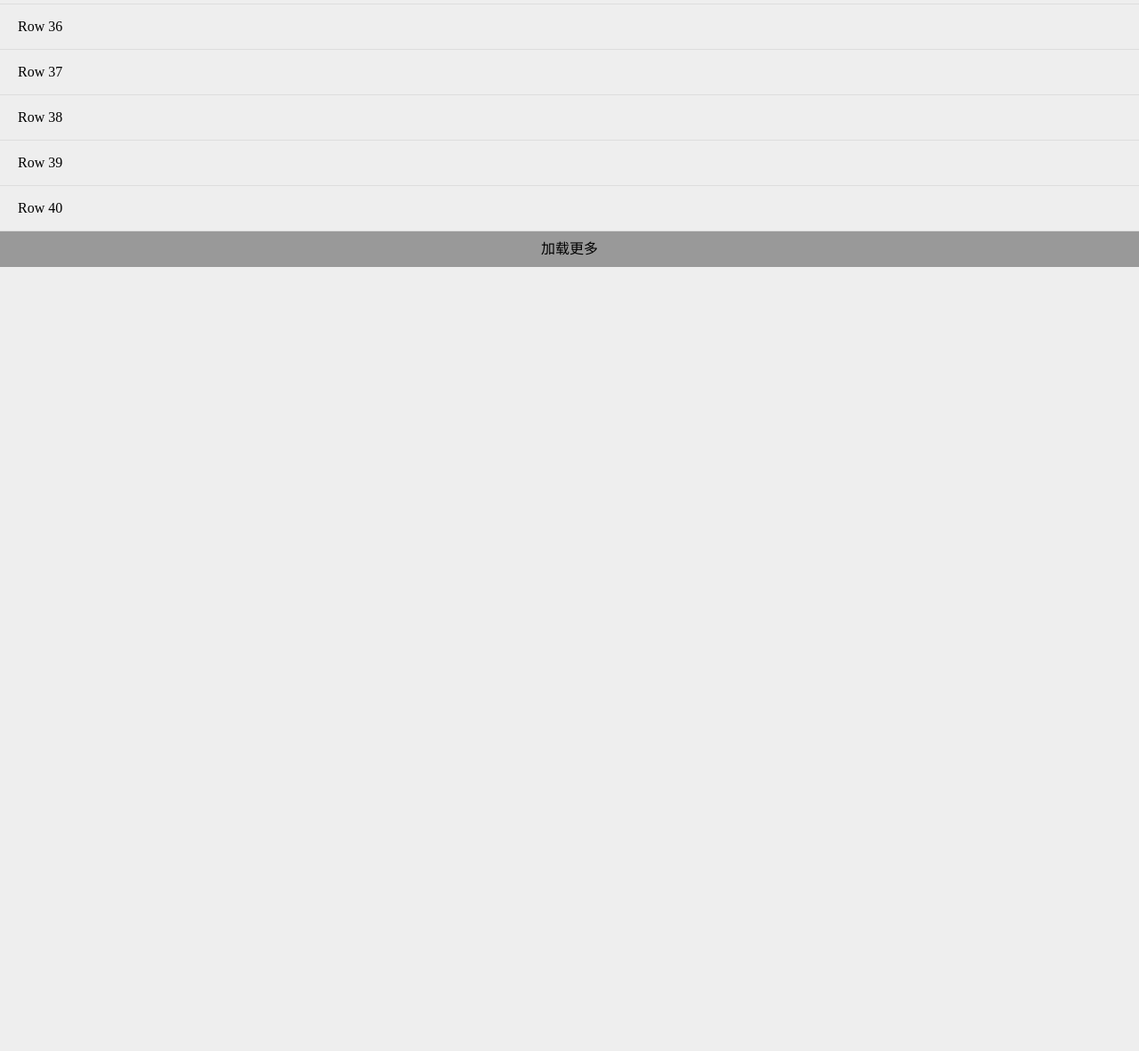
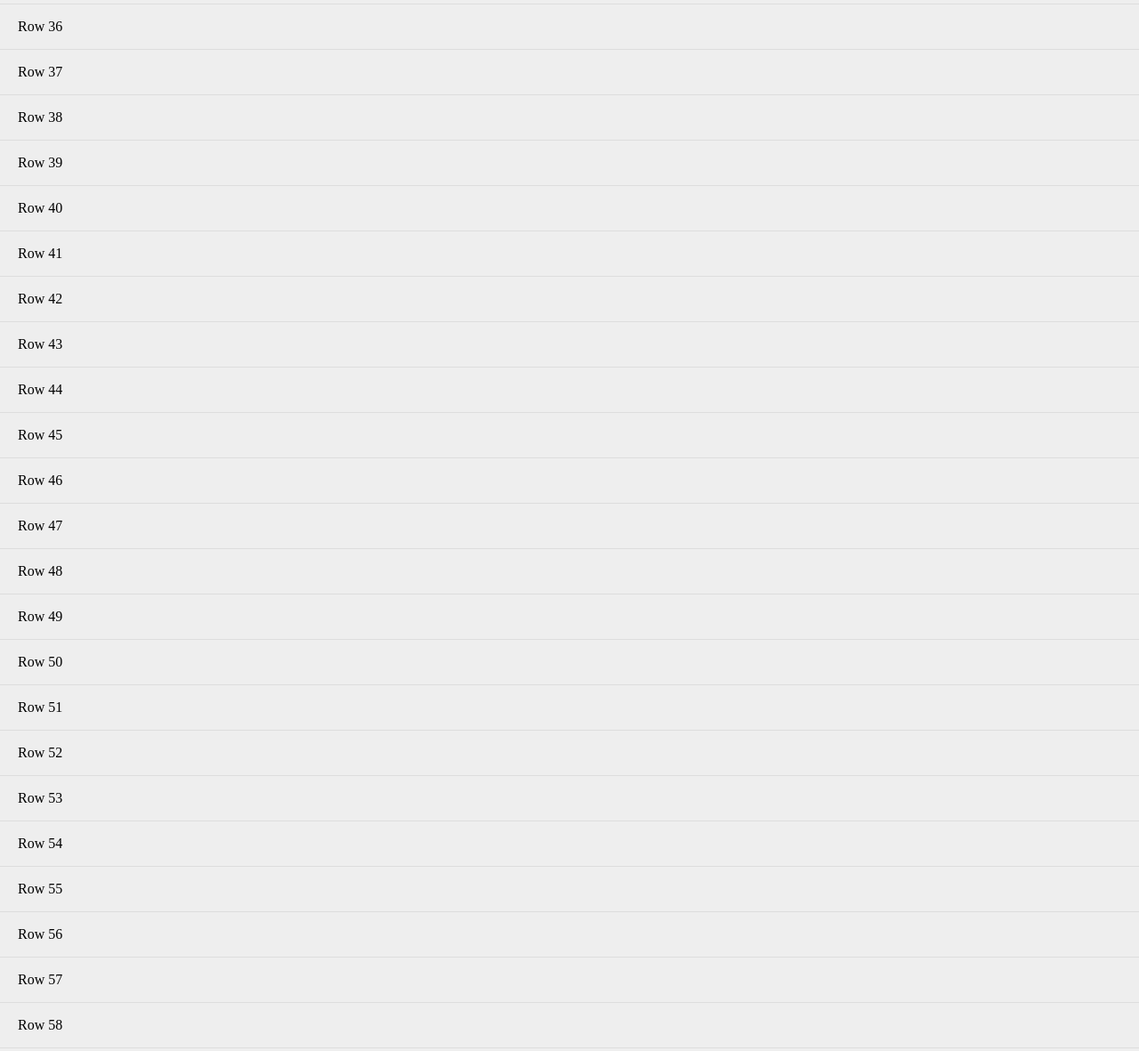
Before and after one commit to nevergiveup-j/zepto-refresh, a plain HTML site: page index.html in a window 1280 px wide. Shown: the part 1780-2961 px from the top of the page at 89% size. Before the commit the page ends 2080 px from the top, so only its background shows below. Drawn offline with Linux system fonts and the light colour scheme.

Commit message:
callack complete

```diff
--- a/index.html
+++ b/index.html
@@ -86,12 +86,13 @@ var totalNumber = 30;
 
 $(window).refresh({
 	// 向上
-	refreshCallback: function() {
+	refreshCallback: function(complete) {
 		// window.location.reload();
 	},
 	//
-	loadingMoreCallback: function() {
+	loadingMoreCallback: function(complete) {
 		var tpl = '';
+
 
 		console.log(1212);
 
@@ -102,6 +103,7 @@ $(window).refresh({
 		}
 
 		$('#J_scrller ul').append(tpl);
+		complete();
 	}
 });
 </script>
--- a/zepto.refresh.js
+++ b/zepto.refresh.js
@@ -219,6 +219,13 @@
             return;
         }
 
+        /**
+         * 回调执行完，回调
+         */
+        function complete() {
+            that.$pullToRefresh.hide();
+        }
+
         // 添加动画事件
         that.$content[0].style[Util.prefixStyle('transition')] = 'all .3s';
 
@@ -226,7 +233,7 @@
 
         that.$pullToRefresh.show();
         // 回调
-        that.opts.refreshCallback && that.opts.refreshCallback();
+        that.opts.refreshCallback && that.opts.refreshCallback(complete);
 
 
         setTimeout(function() {
@@ -245,17 +252,21 @@
             viewTop = viewHeight + scrollTop,
             moreTime = null;
 
+        /**
+         * 回调执行完，回调
+         */
+        function complete() {
+            that.isLoading = false;
+            that.wrapHeight = that.$content.height();
+            that.$loadingMore.hide();
+        }
 
         if ( that.wrapHeight <= viewTop  && that.oldScrollTop < scrollTop && !that.isLoading ) {
             that.isLoading = true;
 
             that.$loadingMore.show();
-            that.opts.loadingMoreCallback && that.opts.loadingMoreCallback();
 
-            moreTime = setTimeout(function() {
-                that.isLoading = false;
-                that.wrapHeight = that.$content.height();
-            }, 1000);
+            that.opts.loadingMoreCallback && that.opts.loadingMoreCallback(complete);
         }
 
         that.oldScrollTop = scrollTop;
```
